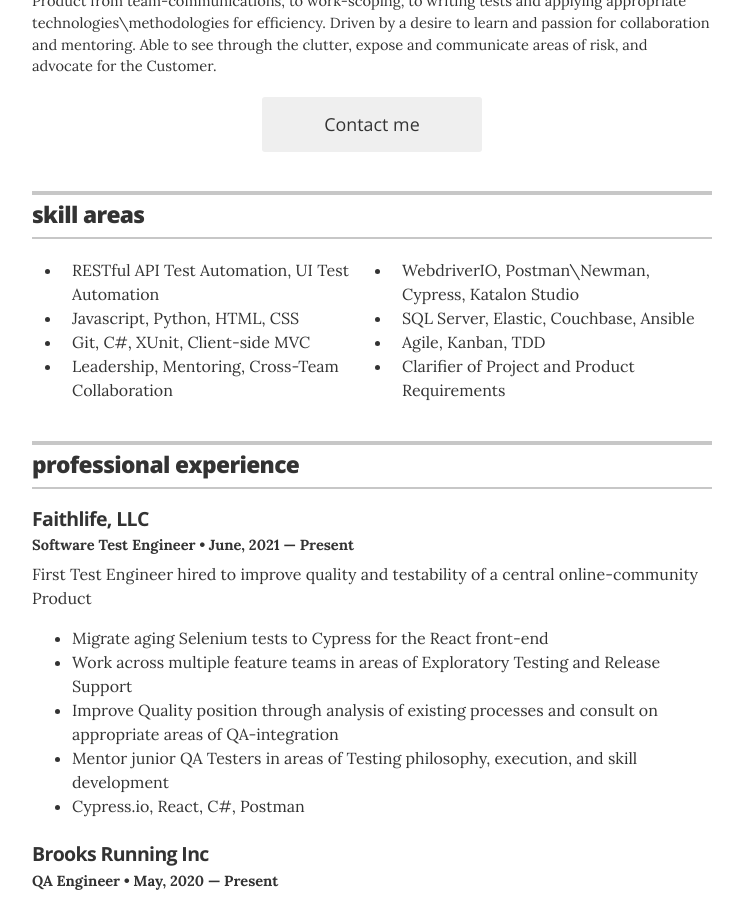
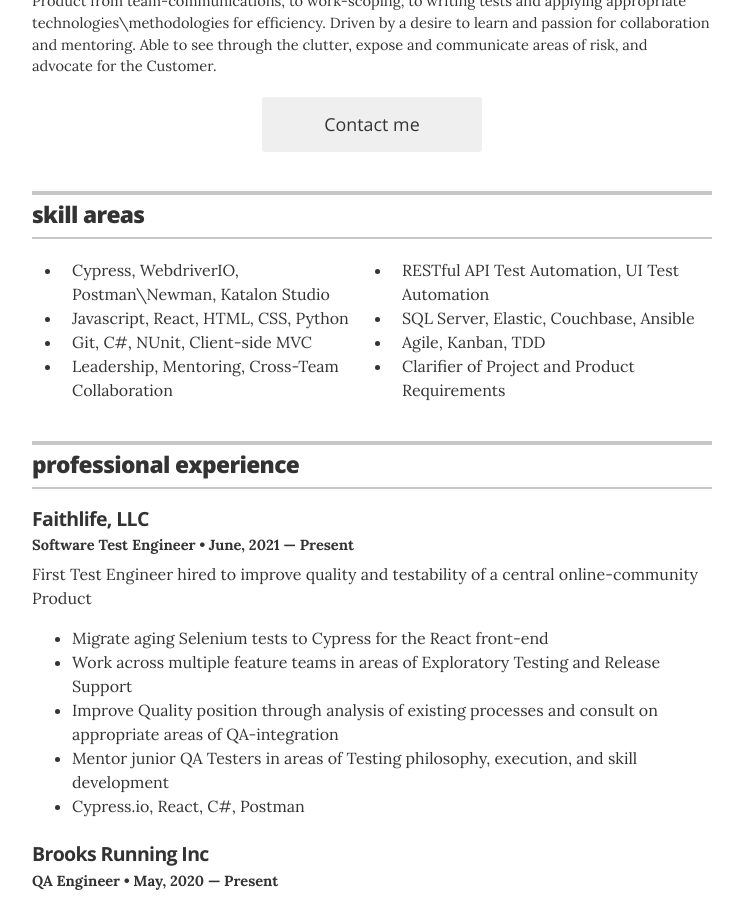
Before and after one commit to rharmaning/rharmaning.github.io, a Jekyll site: the page built from index.html, in a window 1280 px wide and 900 px high, scrolled down 303 px. Shown: the whole window, without its empty margins (268-1011 px from the left). Built offline with Jekyll 4.4.1, drawn with Linux system fonts in a browser that asks for light colours.

Commit message:
skills updates

```diff
--- a/_layouts/resume.html
+++ b/_layouts/resume.html
@@ -46,11 +46,11 @@
 
             <div class="resume-item">
                 <ul class="columns">
+                    <li class="column one-half">Cypress, WebdriverIO, Postman\Newman, Katalon Studio</li>
                     <li class="column one-half">RESTful API Test Automation, UI Test Automation</li>
-                    <li class="column one-half">WebdriverIO, Postman\Newman, Cypress, Katalon Studio</li>
-                    <li class="column one-half">Javascript, Python, HTML, CSS</li>
+                    <li class="column one-half">Javascript, React, HTML, CSS, Python</li>
                     <li class="column one-half">SQL Server, Elastic, Couchbase, Ansible</li>
-                    <li class="column one-half">Git, C#, XUnit, Client-side MVC</li>
+                    <li class="column one-half">Git, C#, NUnit, Client-side MVC</li>
                     <li class="column one-half">Agile, Kanban, TDD</li>
                     <li class="column one-half">Leadership, Mentoring, Cross-Team Collaboration</li>
                     <li class="column one-half">Clarifier of Project and Product Requirements</li>
```
